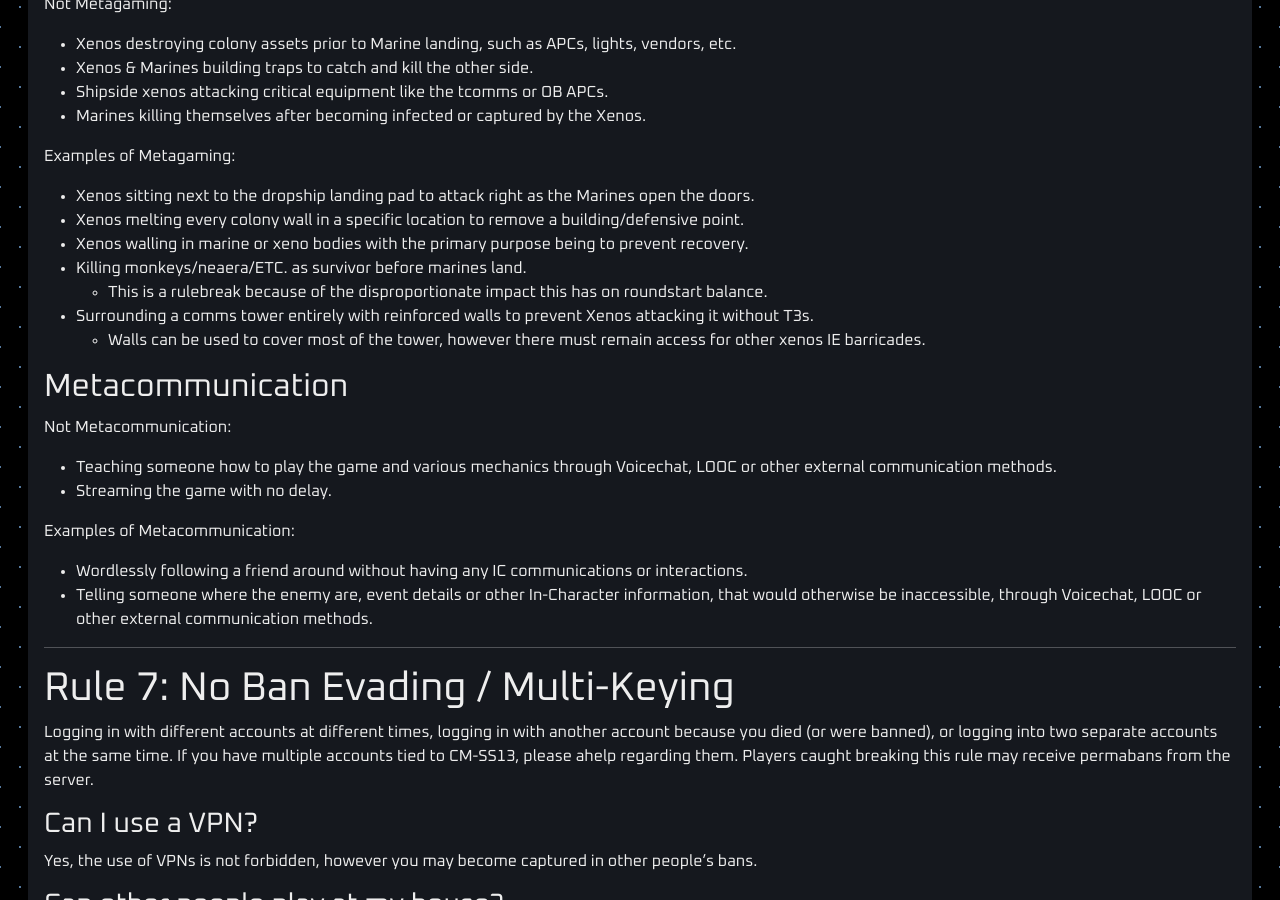
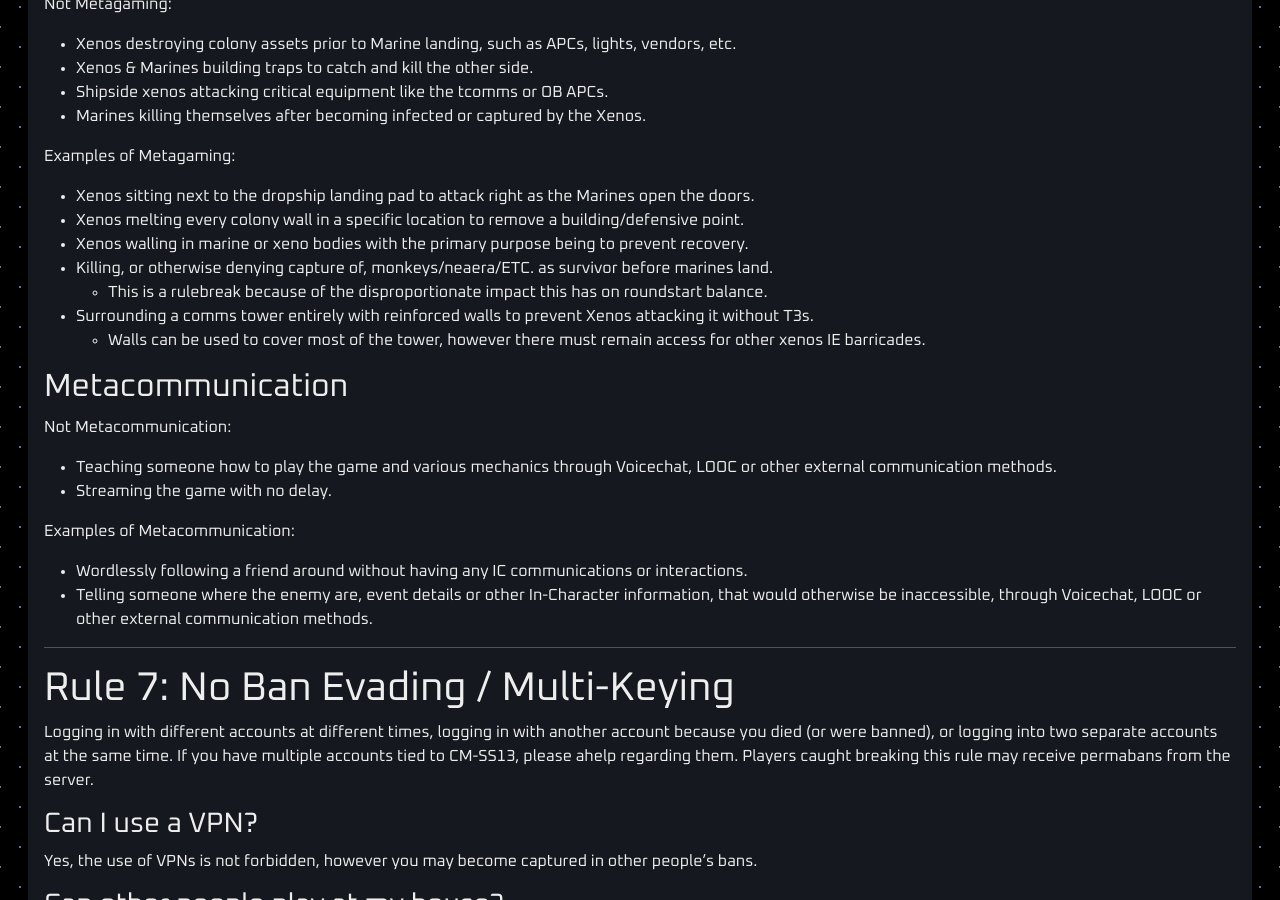
Before and after one commit to cmss13-devs/web, a Jekyll site: the page built from rules.md, in a window 1280 px wide and 900 px high, scrolled down 7413 px. Built offline with Jekyll 4.4.1, drawn with Linux system fonts in a browser that asks for light colours.

Commit message:
Update rules.md

```diff
--- a/rules.md
+++ b/rules.md
@@ -290,7 +290,7 @@ Examples of Metagaming:
 - Xenos sitting next to the dropship landing pad to attack right as the Marines open the doors.
 - Xenos melting every colony wall in a specific location to remove a building/defensive point.
 - Xenos walling in marine or xeno bodies with the primary purpose being to prevent recovery.
-- Killing monkeys/neaera/ETC. as survivor before marines land.
+- Killing, or otherwise denying capture of, monkeys/neaera/ETC. as survivor before marines land.
     - This is a rulebreak because of the disproportionate impact this has on roundstart balance.
 - Surrounding a comms tower entirely with reinforced walls to prevent Xenos attacking it without T3s.
     - Walls can be used to cover most of the tower, however there must remain access for other xenos IE barricades.
```
